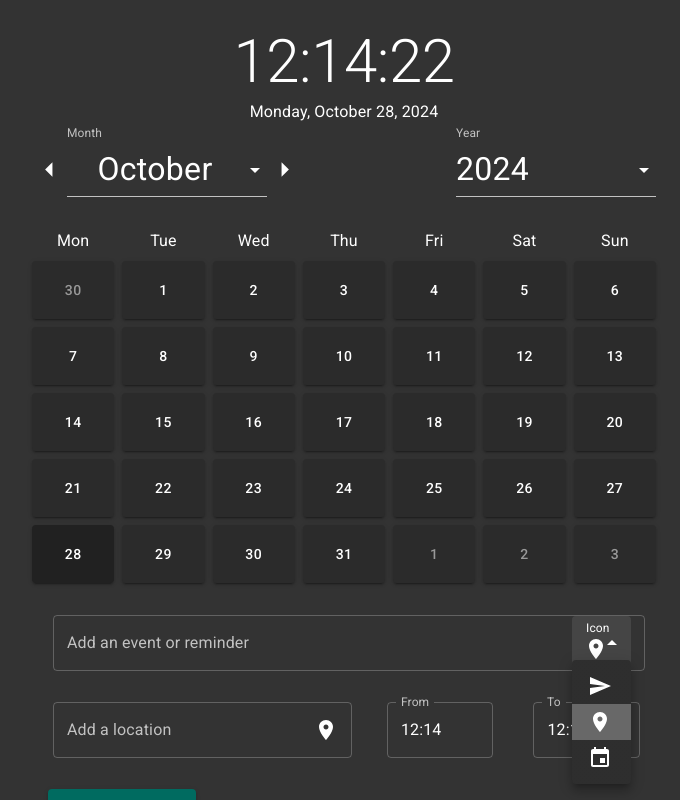
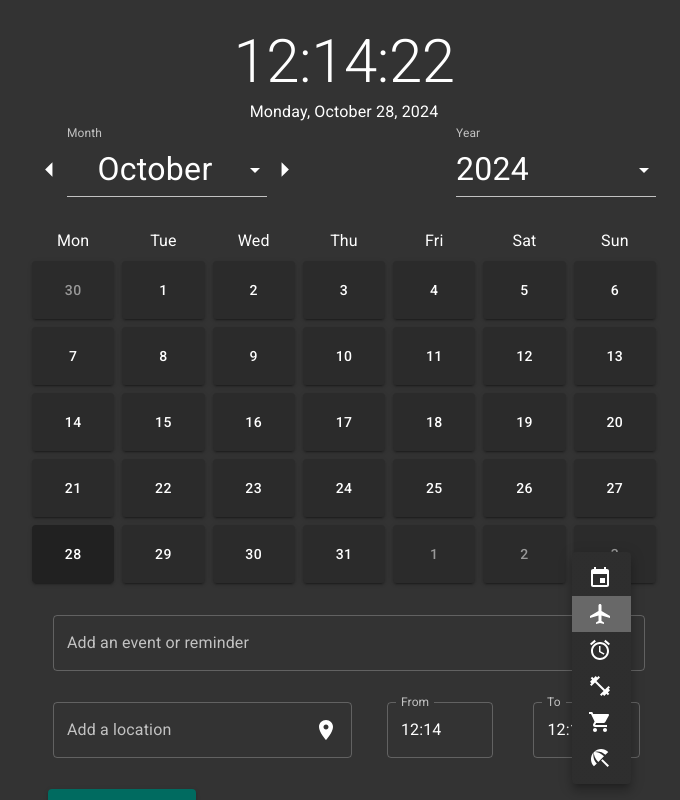
Before and after one commit to MarcusMohns/simple-calendar, a React (Vite) app: page / in a window 1280 px wide. Both pictures are taken after a click on the element 919 px from the left and 643 px from the top of the page. Shown: the top 800 px of the page, without its empty margins (296-976 px from the left). Built offline with nearby package versions, Linux system fonts and the light colour scheme.

Commit message:
add some new icons

```diff
--- a/src/Appointment.jsx
+++ b/src/Appointment.jsx
@@ -6,12 +6,22 @@ import Avatar from "@mui/material/Avatar";
 import DeleteIcon from "@mui/icons-material/Delete";
 import IconButton from "@mui/material/IconButton";
 import Tooltip from "@mui/material/Tooltip";
-import SendIcon from "@mui/icons-material/Send";
-import PlaceIcon from "@mui/icons-material/Place";
+
 import EventIcon from "@mui/icons-material/Event";
+import AirplanemodeActiveIcon from "@mui/icons-material/AirplanemodeActive";
+import AccessAlarmIcon from "@mui/icons-material/AccessAlarm";
+import FitnessCenterIcon from "@mui/icons-material/FitnessCenter";
+import ShoppingCartIcon from "@mui/icons-material/ShoppingCart";
+import BeachAccessIcon from "@mui/icons-material/BeachAccess";
 
-const ICONS = [<SendIcon />, <PlaceIcon />, <EventIcon />];
-
+const ICONS = [
+  <EventIcon />,
+  <AirplanemodeActiveIcon />,
+  <AccessAlarmIcon />,
+  <FitnessCenterIcon />,
+  <ShoppingCartIcon />,
+  <BeachAccessIcon />,
+];
 const Appointment = ({
   text,
   textImage,
--- a/src/Components/StyledTextField.jsx
+++ b/src/Components/StyledTextField.jsx
@@ -8,9 +8,23 @@ import Tooltip from "@mui/material/Tooltip";
 import Select from "@mui/material/Select";
 import MenuItem from "@mui/material/MenuItem";
 import InputLabel from "@mui/material/InputLabel";
-import SendIcon from "@mui/icons-material/Send";
 import PlaceIcon from "@mui/icons-material/Place";
+
 import EventIcon from "@mui/icons-material/Event";
+import AirplanemodeActiveIcon from "@mui/icons-material/AirplanemodeActive";
+import AccessAlarmIcon from "@mui/icons-material/AccessAlarm";
+import FitnessCenterIcon from "@mui/icons-material/FitnessCenter";
+import ShoppingCartIcon from "@mui/icons-material/ShoppingCart";
+import BeachAccessIcon from "@mui/icons-material/BeachAccess";
+
+const ICONS = [
+  <EventIcon />,
+  <AirplanemodeActiveIcon />,
+  <AccessAlarmIcon />,
+  <FitnessCenterIcon />,
+  <ShoppingCartIcon />,
+  <BeachAccessIcon />,
+];
 
 const StyledTextField = ({
   setText,
@@ -52,15 +66,11 @@ const StyledTextField = ({
               display: "block",
             }}
           >
-            <MenuItem value={0} sx={{ paddingRight: "0px" }}>
-              <SendIcon />
-            </MenuItem>
-            <MenuItem value={1}>
-              <PlaceIcon />
-            </MenuItem>
-            <MenuItem value={2}>
-              <EventIcon />
-            </MenuItem>
+            {ICONS.map((icon, idx) => (
+              <MenuItem value={idx} key={`${idx + icon}`}>
+                {icon}
+              </MenuItem>
+            ))}
           </Select>
         </FormControl>
       </>
```
